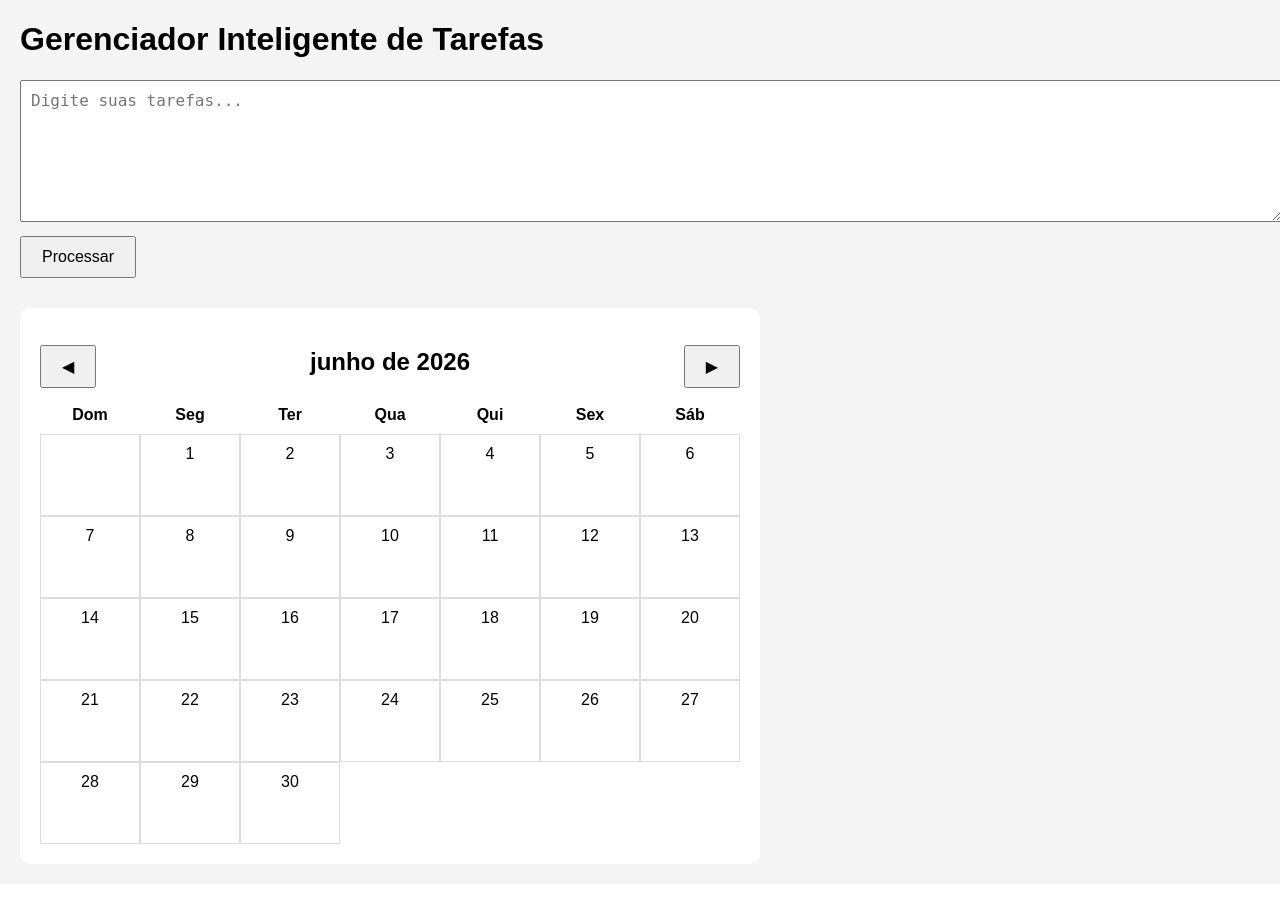
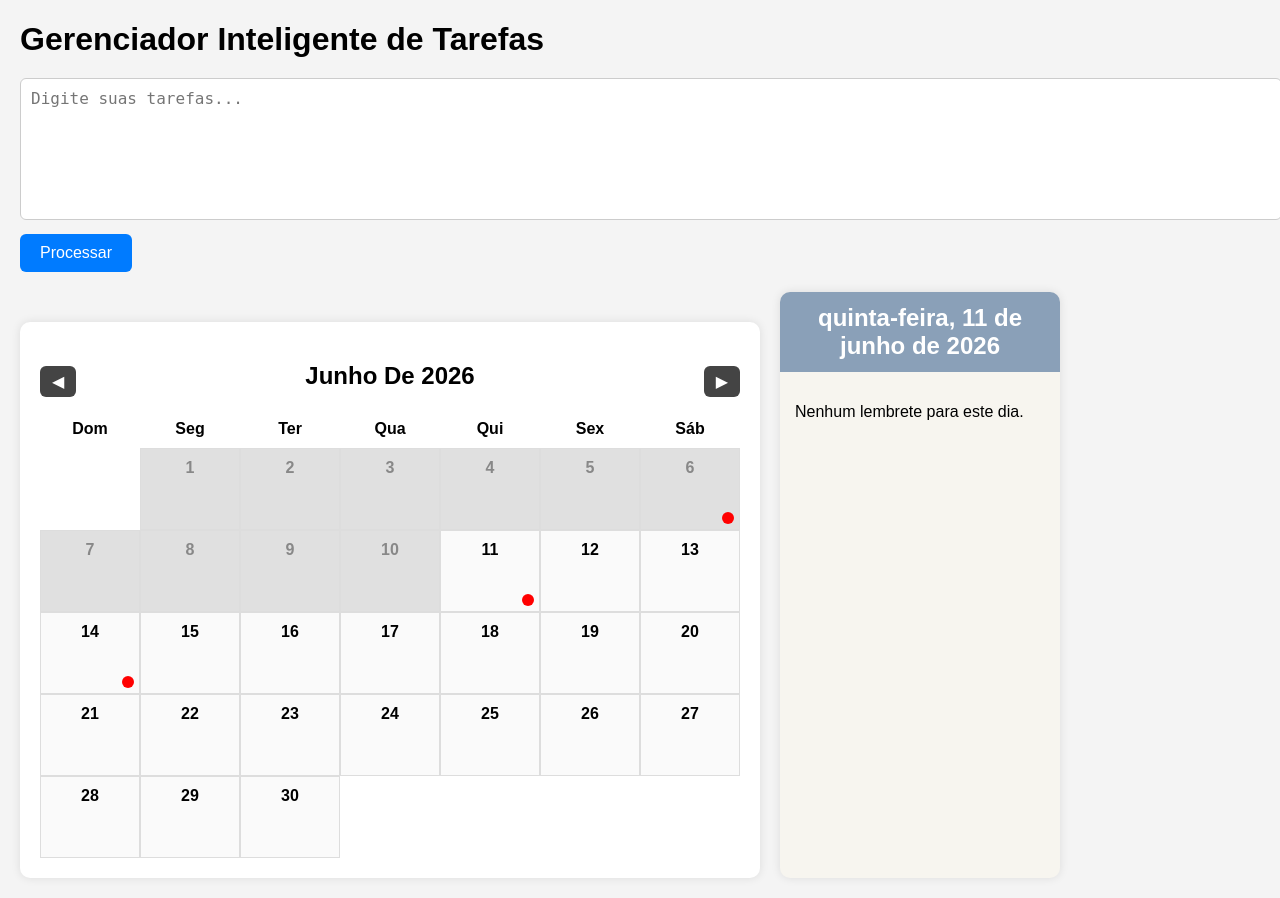
Before and after one commit to brenochr/IA-Gerenciadora-de-Tarefas, a Flask app: page / in a window 1280 px wide. Before the commit the page ends 844 px from the top, so only its background shows below. Run offline with Flask 3, Linux system fonts and the light colour scheme.

Commit message:
Calendário e Inicio da IA

```diff
--- a/Projeto IA/app.py
+++ b/Projeto IA/app.py
@@ -1,13 +1,22 @@
 from flask import Flask, render_template, request, jsonify
 import json
-from datetime import datetime, timedelta
+import os
+from interpretador import interpretar_texto   # ← usamos o interpretador externo
 
 app = Flask(__name__)
 
 ARQUIVO_DADOS = "dados.json"
 
 
+# ============================================================
+#  FUNÇÕES DE LEITURA E ESCRITA DO JSON
+# ============================================================
+
 def carregar_dados():
+    """Lê o arquivo JSON e retorna uma lista de tarefas."""
+    if not os.path.exists(ARQUIVO_DADOS):
+        return []
+
     try:
         with open(ARQUIVO_DADOS, "r", encoding="utf-8") as f:
             return json.load(f)
@@ -15,22 +24,15 @@ def carregar_dados():
         return []
 
 
-def salvar_dados(tarefas):
+def salvar_dados(lista):
+    """Salva a lista completa de tarefas no JSON."""
     with open(ARQUIVO_DADOS, "w", encoding="utf-8") as f:
-        json.dump(tarefas, f, indent=4, ensure_ascii=False)
+        json.dump(lista, f, indent=4, ensure_ascii=False)
 
 
-# IA SIMULADA — depois substituímos pela IA real
-def interpretar_texto(texto):
-    hoje = datetime.now().strftime("%Y-%m-%d")
-
-    return [{
-        "titulo": "Tarefa gerada pela IA",
-        "prioridade": "alta",
-        "prazo": hoje,
-        "duracao_minutos": 60
-    }]
-
+# ============================================================
+#  ROTAS DO FLASK
+# ============================================================
 
 @app.route("/")
 def index():
@@ -39,22 +41,40 @@ def index():
 
 @app.route("/api/tarefas", methods=["GET"])
 def listar_tarefas():
+    """Retorna todas as tarefas salvas no JSON."""
     return jsonify(carregar_dados())
 
 
 @app.route("/api/processar", methods=["POST"])
 def processar():
-    dados = request.json
+    """
+    Recebe o texto do usuário,
+    envia para o interpretador,
+    salva no JSON,
+    retorna as novas tarefas.
+    """
+    dados = request.get_json()
     texto = dados.get("texto", "")
 
-    tarefas_existentes = carregar_dados()
+    # 1. Interpretar o texto (linguagem natural ou JSON estruturado)
     novas_tarefas = interpretar_texto(texto)
 
+    # 2. Carregar tarefas existentes
+    tarefas_existentes = carregar_dados()
+
+    # 3. Adicionar as novas tarefas
     tarefas_existentes.extend(novas_tarefas)
+
+    # 4. Salvar no JSON
     salvar_dados(tarefas_existentes)
 
+    # 5. Retornar para o front-end
     return jsonify(novas_tarefas)
 
 
+# ============================================================
+#  EXECUÇÃO DO SERVIDOR
+# ============================================================
+
 if __name__ == "__main__":
     app.run(debug=True)
--- a/Projeto IA/dados.json
+++ b/Projeto IA/dados.json
@@ -10,5 +10,11 @@
         "prioridade": "alta",
         "prazo": "2026-06-06",
         "duracao_minutos": 60
+    },
+    {
+        "titulo": "Tarefa gerada pela IA",
+        "prioridade": "alta",
+        "prazo": "2026-06-11",
+        "duracao_minutos": 60
     }
 ]
--- a/Projeto IA/static/script.js
+++ b/Projeto IA/static/script.js
@@ -1,4 +1,12 @@
 let dataAtual = new Date();
+
+// Estrutura de lembretes por data (a IA vai preencher isso futuramente)
+let lembretes = {};
+
+// EXEMPLO MANUAL PARA TESTE
+lembretes["2026-06-14"] = [
+    { texto: "entrega do projeto", prioridade: "alta" }
+];
 
 document.addEventListener("DOMContentLoaded", () => {
     renderizarCalendario();
@@ -14,6 +22,11 @@ document.addEventListener("DOMContentLoaded", () => {
     });
 
     carregarTarefas();
+
+    // Seleciona automaticamente o dia atual no painel
+    const hoje = new Date();
+    const dataHoje = `${hoje.getFullYear()}-${String(hoje.getMonth()+1).padStart(2,"0")}-${String(hoje.getDate()).padStart(2,"0")}`;
+    selecionarDia(dataHoje);
 });
 
 function renderizarCalendario() {
@@ -29,6 +42,9 @@ function renderizarCalendario() {
     document.getElementById("mes-ano").innerText =
         dataAtual.toLocaleString("pt-BR", { month: "long", year: "numeric" });
 
+    const hoje = new Date();
+    const hojeLimpo = new Date(hoje.getFullYear(), hoje.getMonth(), hoje.getDate());
+
     // Espaços vazios antes do primeiro dia
     for (let i = 0; i < primeiroDia.getDay(); i++) {
         diasDiv.innerHTML += "<div></div>";
@@ -36,8 +52,80 @@ function renderizarCalendario() {
 
     // Dias do mês
     for (let dia = 1; dia <= ultimoDia.getDate(); dia++) {
-        diasDiv.innerHTML += `<div>${dia}</div>`;
+        const dataCompleta = `${ano}-${String(mes + 1).padStart(2, "0")}-${String(dia).padStart(2, "0")}`;
+        const dataDia = new Date(ano, mes, dia);
+
+        const divDia = document.createElement("div");
+        divDia.classList.add("dia");
+        divDia.dataset.data = dataCompleta;
+        divDia.innerHTML = `<span class="numero-dia">${dia}</span>`;
+
+        // Marcar dias passados
+        if (dataDia < hojeLimpo) {
+            divDia.classList.add("dia-passado");
+        } else {
+            divDia.addEventListener("click", () => selecionarDia(dataCompleta));
+        }
+
+        // Se houver lembretes, mostrar bolinhas
+        if (lembretes[dataCompleta]) {
+            const prioridades = lembretes[dataCompleta].map(l => l.prioridade);
+
+            if (prioridades.includes("alta")) {
+                divDia.innerHTML += `<span class="bolinha bolinha-vermelha"></span>`;
+            } else if (prioridades.includes("média")) {
+                divDia.innerHTML += `<span class="bolinha bolinha-amarela"></span>`;
+            } else {
+                divDia.innerHTML += `<span class="bolinha bolinha-verde"></span>`;
+            }
+        }
+
+        diasDiv.appendChild(divDia);
     }
+}
+
+// Atualiza o painel lateral com a data selecionada
+function selecionarDia(data) {
+    const painelData = document.getElementById("painel-data");
+    const lista = document.getElementById("lista-lembretes");
+    const semLembretes = document.getElementById("sem-lembretes");
+
+    // CORREÇÃO DO BUG DO DIA ANTERIOR
+    const [ano, mes, dia] = data.split("-").map(Number);
+    const dataObj = new Date(ano, mes - 1, dia);
+
+    painelData.innerText = dataObj.toLocaleDateString("pt-BR", {
+        weekday: "long",
+        day: "2-digit",
+        month: "long",
+        year: "numeric"
+    });
+
+    lista.innerHTML = "";
+
+    if (!lembretes[data] || lembretes[data].length === 0) {
+        semLembretes.style.display = "block";
+        return;
+    }
+
+    semLembretes.style.display = "none";
+
+    lembretes[data].forEach(l => {
+        const li = document.createElement("li");
+        li.classList.add("lembrete-item");
+
+        const bolinha = document.createElement("div");
+        bolinha.classList.add("bolinha-lista");
+
+        if (l.prioridade === "alta") bolinha.classList.add("bolinha-vermelha");
+        else if (l.prioridade === "média") bolinha.classList.add("bolinha-amarela");
+        else bolinha.classList.add("bolinha-verde");
+
+        li.appendChild(bolinha);
+        li.appendChild(document.createTextNode(l.texto));
+
+        lista.appendChild(li);
+    });
 }
 
 // -------------------
@@ -47,7 +135,16 @@ function renderizarCalendario() {
 async function carregarTarefas() {
     const resp = await fetch("/api/tarefas");
     const tarefas = await resp.json();
-    console.log("Tarefas carregadas:", tarefas);
+
+    tarefas.forEach(t => {
+        if (!lembretes[t.prazo]) lembretes[t.prazo] = [];
+        lembretes[t.prazo].push({
+            texto: t.titulo,
+            prioridade: t.prioridade
+        });
+    });
+
+    renderizarCalendario();
 }
 
 async function enviarTexto() {
@@ -60,7 +157,15 @@ async function enviarTexto() {
     });
 
     const novas = await resp.json();
-    console.log("Tarefas novas:", novas);
 
+    novas.forEach(t => {
+        if (!lembretes[t.prazo]) lembretes[t.prazo] = [];
+        lembretes[t.prazo].push({
+            texto: t.titulo,
+            prioridade: t.prioridade
+        });
+    });
+
+    renderizarCalendario();
     document.getElementById("texto").value = "";
 }
--- a/Projeto IA/static/style.css
+++ b/Projeto IA/static/style.css
@@ -1,14 +1,29 @@
-body {
+/* ===========================
+   ESTILO GERAL DA PÁGINA
+   =========================== */
+
+   body {
     font-family: Arial, sans-serif;
     margin: 20px;
     background: #f4f4f4;
 }
+
+h1 {
+    margin-bottom: 20px;
+}
+
+/* ===========================
+   ÁREA DE TEXTO E BOTÃO
+   =========================== */
 
 textarea {
     width: 100%;
     height: 120px;
     padding: 10px;
     font-size: 16px;
+    border-radius: 6px;
+    border: 1px solid #ccc;
+    resize: none;
 }
 
 button {
@@ -16,7 +31,19 @@ button {
     padding: 10px 20px;
     font-size: 16px;
     cursor: pointer;
+    border: none;
+    background: #007bff;
+    color: white;
+    border-radius: 6px;
 }
+
+button:hover {
+    background: #0056b3;
+}
+
+/* ===========================
+   CALENDÁRIO
+   =========================== */
 
 #calendario-container {
     margin-top: 30px;
@@ -25,31 +52,158 @@ button {
     border-radius: 10px;
     width: 100%;
     max-width: 700px;
+    box-shadow: 0 0 10px rgba(0,0,0,0.1);
 }
 
+/* Cabeçalho do calendário */
 #calendario-header {
     display: flex;
     justify-content: space-between;
     align-items: center;
 }
 
-#dias-semana, #dias {
+#calendario-header button {
+    background: #444;
+    color: white;
+    padding: 6px 12px;
+    border-radius: 6px;
+}
+
+#calendario-header button:hover {
+    background: #222;
+}
+
+#mes-ano {
+    text-transform: capitalize;
+}
+
+/* Dias da semana */
+#dias-semana {
+    display: grid;
+    grid-template-columns: repeat(7, 1fr);
+    text-align: center;
+    margin-top: 10px;
+    font-weight: bold;
+}
+
+/* Grid dos dias */
+#dias {
     display: grid;
     grid-template-columns: repeat(7, 1fr);
     text-align: center;
     margin-top: 10px;
 }
 
-#dias-semana div {
-    font-weight: bold;
-}
-
-#dias div {
+/* Cada dia */
+.dia {
+    position: relative;
     padding: 10px;
     border: 1px solid #ddd;
     min-height: 60px;
+    cursor: pointer;
+    background: #fafafa;
 }
 
-#dias div:hover {
+.dia:hover {
     background: #e8e8e8;
 }
+
+/* Número do dia */
+.numero-dia {
+    font-weight: bold;
+    font-size: 16px;
+}
+
+/* ===========================
+   BOLINHAS DE PRIORIDADE
+   =========================== */
+
+.bolinha {
+    width: 12px;
+    height: 12px;
+    border-radius: 50%;
+    position: absolute;
+    bottom: 5px;
+    right: 5px;
+}
+
+.bolinha-vermelha {
+    background: red;
+}
+
+.bolinha-amarela {
+    background: gold;
+}
+
+.bolinha-verde {
+    background: green;
+}
+/* Layout lado a lado */
+#layout {
+    display: flex;
+    gap: 20px;
+    margin-top: 20px;
+}
+
+/* Painel lateral */
+#painel-dia {
+    width: 280px;
+    background: #f7f5ef;
+    border-radius: 10px;
+    box-shadow: 0 0 10px rgba(0,0,0,0.1);
+    overflow: hidden;
+}
+
+/* Cabeçalho do painel */
+#painel-header {
+    background: #8aa0b8;
+    padding: 12px;
+}
+
+#painel-header h2 {
+    margin: 0;
+    color: white;
+    font-weight: bold;
+    text-align: center;
+}
+
+/* Corpo do painel */
+#painel-corpo {
+    padding: 15px;
+}
+
+/* Lista de lembretes */
+#lista-lembretes {
+    list-style: none;
+    padding: 0;
+    margin: 0;
+}
+
+.lembrete-item {
+    display: flex;
+    align-items: center;
+    gap: 10px;
+    background: white;
+    padding: 8px;
+    border-radius: 6px;
+    margin-bottom: 8px;
+    border: 1px solid #ddd;
+}
+
+/* Bolinhas dentro do painel */
+.bolinha-lista {
+    width: 14px;
+    height: 14px;
+    border-radius: 50%;
+}
+
+.bolinha-vermelha { background: red; }
+.bolinha-amarela { background: gold; }
+.bolinha-verde { background: green; }
+
+/* Dias passados desabilitados */
+.dia-passado {
+    background: #e0e0e0 !important;
+    color: #888;
+    cursor: not-allowed;
+}
--- a/Projeto IA/templates/index.html
+++ b/Projeto IA/templates/index.html
@@ -12,6 +12,12 @@
     <textarea id="texto" placeholder="Digite suas tarefas..."></textarea>
     <button onclick="enviarTexto()">Processar</button>
 
+    <!-- LAYOUT LADO A LADO -->
+    <div id="layout">
+
+        <!-- ============================
+             CALENDÁRIO
+        ============================= -->
         <div id="calendario-container">
             <div id="calendario-header">
                 <button id="prev">◀</button>
@@ -32,6 +38,22 @@
             <div id="dias"></div>
         </div>
 
+        <!-- ============================
+             PAINEL LATERAL DA DATA
+        ============================= -->
+        <div id="painel-dia">
+            <div id="painel-header">
+                <h2 id="painel-data">Data</h2>
+            </div>
+
+            <div id="painel-corpo">
+                <p id="sem-lembretes">Nenhum lembrete para este dia.</p>
+                <ul id="lista-lembretes"></ul>
+            </div>
+        </div>
+
+    </div>
+
     <script src="/static/script.js"></script>
 </body>
 </html>
```
Also changed, not shown: Projeto IA/interpretador.py (added, +108 -0 lines), 1 other file. Lines whose indentation alone changed are shown as unchanged.
